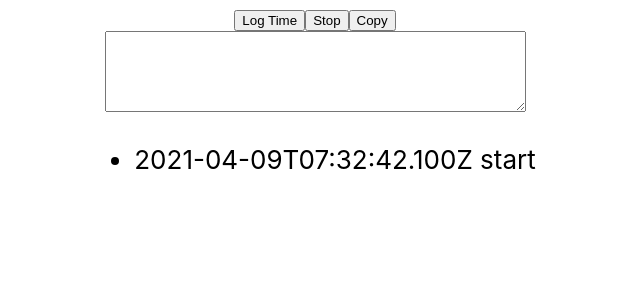
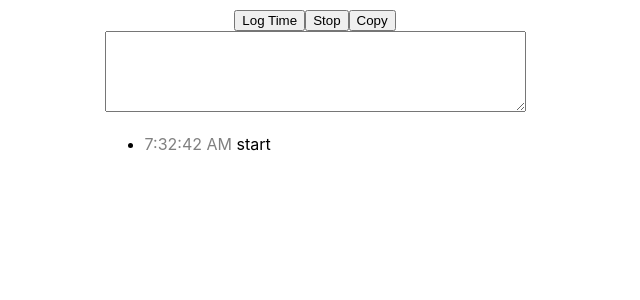
Before and after one commit to joe-trellick/timestamp-stopwatch-react, a React (Create React App) app: page / in a window 1280 px wide. Both pictures are taken after a click on the button "Start". Shown: the top 300 px of the page, without its empty margins (325-965 px from the left). Built offline with nearby package versions, Linux system fonts and the light colour scheme.

Commit message:
Make the log time display a bit nicer (time format and color)

```diff
--- a/src/Stopwatch.css
+++ b/src/Stopwatch.css
@@ -1,4 +1,9 @@
 .log {
     color: black;
     text-align: left;
+    font-size: 16px;
 }
+
+.timestamp {
+    color: gray;
+}
--- a/src/Stopwatch.js
+++ b/src/Stopwatch.js
@@ -72,7 +72,9 @@ class Stopwatch extends React.Component {
                     <div className="log">
                         <ul>
                             {this.state.logEntries.map(entry => (
-                                <li key={entry.timestamp.toISOString()}>{`${entry.timestamp.toISOString()} ${entry.note}`}</li>
+                                <li key={entry.timestamp.toISOString()}>
+                                    <span class="timestamp">{entry.timestamp.toLocaleTimeString()}</span> {entry.note}
+                                </li>
                             ))}
                         </ul>
                     </div>
```
